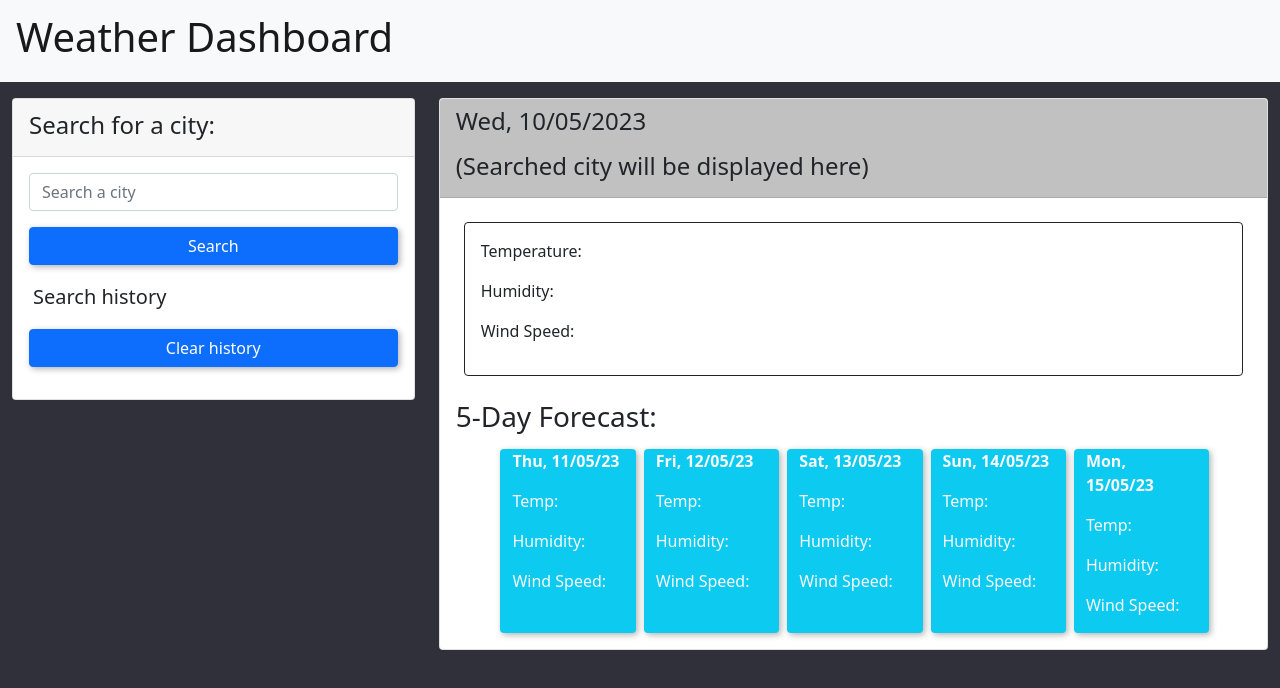
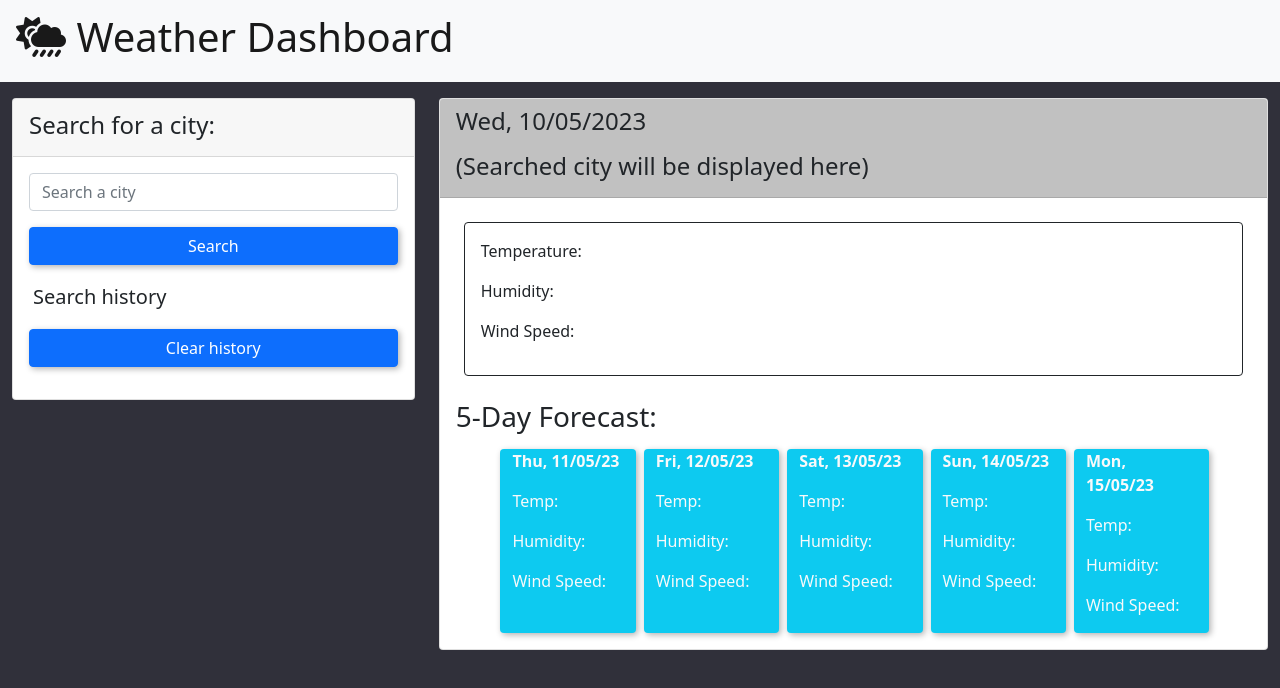
Before and after one commit to gh120515/weather-dashboard-app, a plain HTML site: page index.html in a window 1280 px wide. Drawn offline with nearby package versions, Linux system fonts and the light colour scheme.

Commit message:
README updated

```diff
--- a/assets/js/script.js
+++ b/assets/js/script.js
@@ -1,6 +1,3 @@
-// WHEN I click on a city in the search history
-// THEN I am again presented with current and future conditions for that city
-
 // All code interacting with DOM runs after browser finished
 // rendering all elements in HTML
 $(document).ready(function () {
--- a/index.html
+++ b/index.html
@@ -20,9 +20,7 @@
     <!-- header -->
     <nav class="navbar navbar-light bg-light">
         <span class="navbar-brand mb-0 h1">
-            <!-- to activate at end to not eat up fontawesome quota -->
-            <!-- <h1 class="pl-3"><i class="fa-solid fa-cloud-sun-rain"></i> Weather Dashboard</h1> -->
-            <h1 class="pl-3">Weather Dashboard</h1>
+            <h1 class="pl-3"><i class="fa-solid fa-cloud-sun-rain"></i> Weather Dashboard</h1>
         </span>
     </nav>
 
```
Also changed, not shown: assets/img/history.png (added), assets/img/start.png (added), 1 other file.
